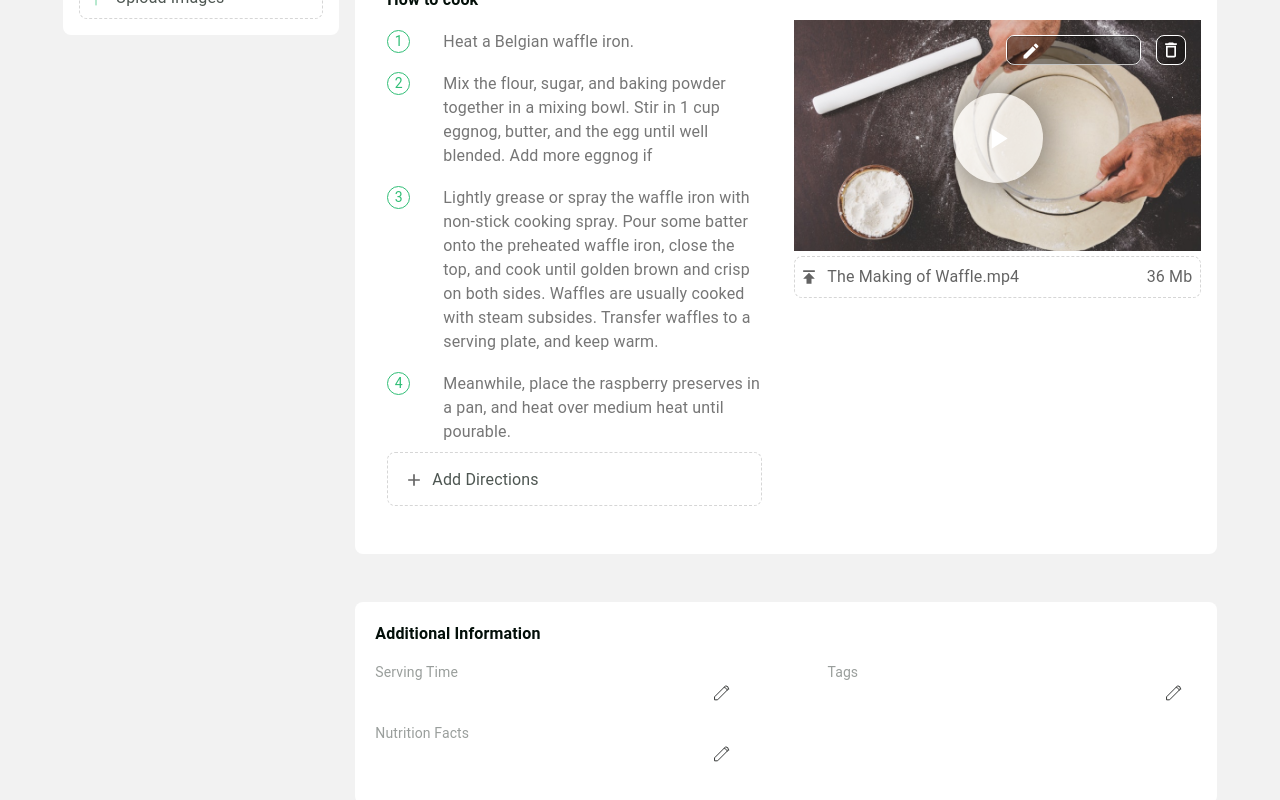
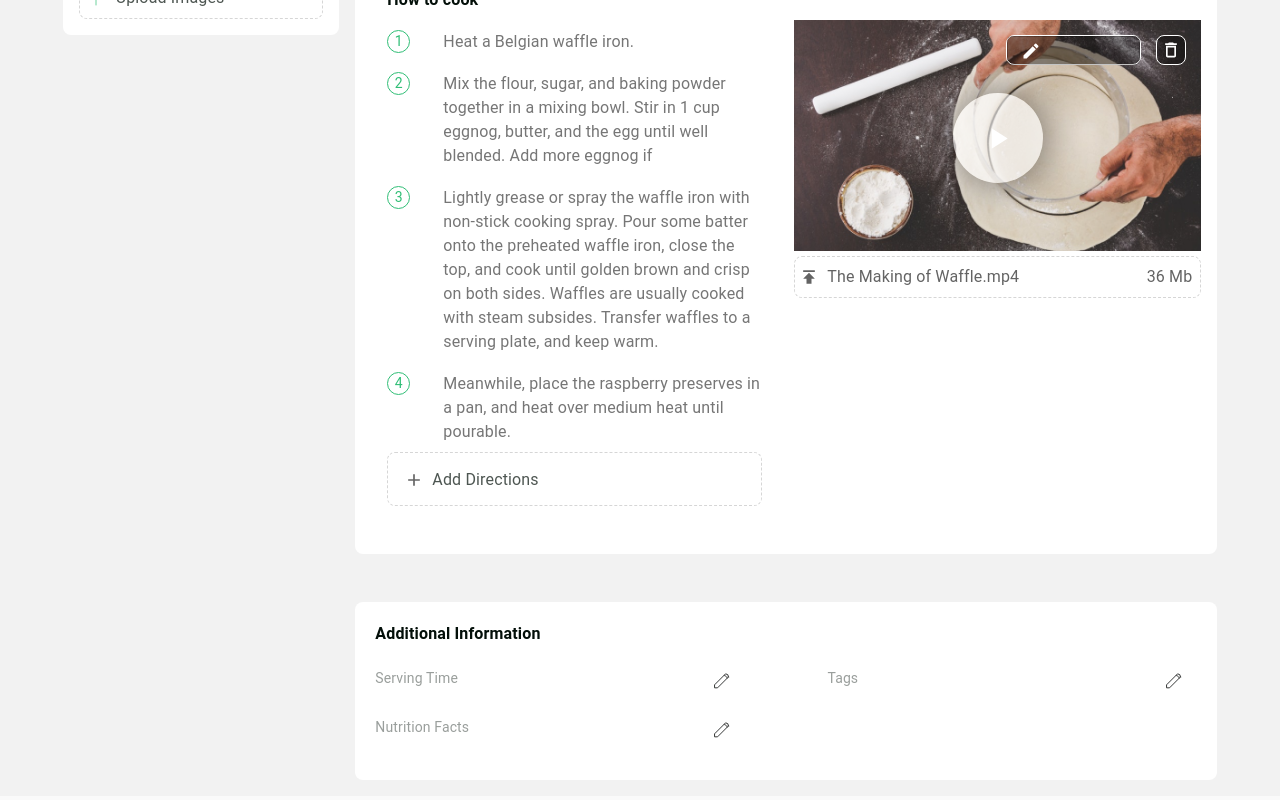
Before and after one commit to ndhungw/scratch-web, a React (Create React App) app: page /edit-recipe in a window 1280 px wide. Shown: the part 496-1296 px from the top of the page. Built offline with nearby package versions, Linux system fonts and the light colour scheme.

Commit message:
fix UI of a infoRow in Additional Info section

```diff
--- a/src/pages/main/EditRecipe/components/AdditionalInfoCard.js
+++ b/src/pages/main/EditRecipe/components/AdditionalInfoCard.js
@@ -19,8 +19,8 @@ const useStyles = makeStyles((theme) => ({
     width: "45%",
     display: "flex",
     justifyContent: "space-between",
-    alignItems: "baseline",
     marginBottom: theme.spacing(2),
+    alignItems: "center",
   },
   label: {
     marginRight: theme.spacing(2),
```
